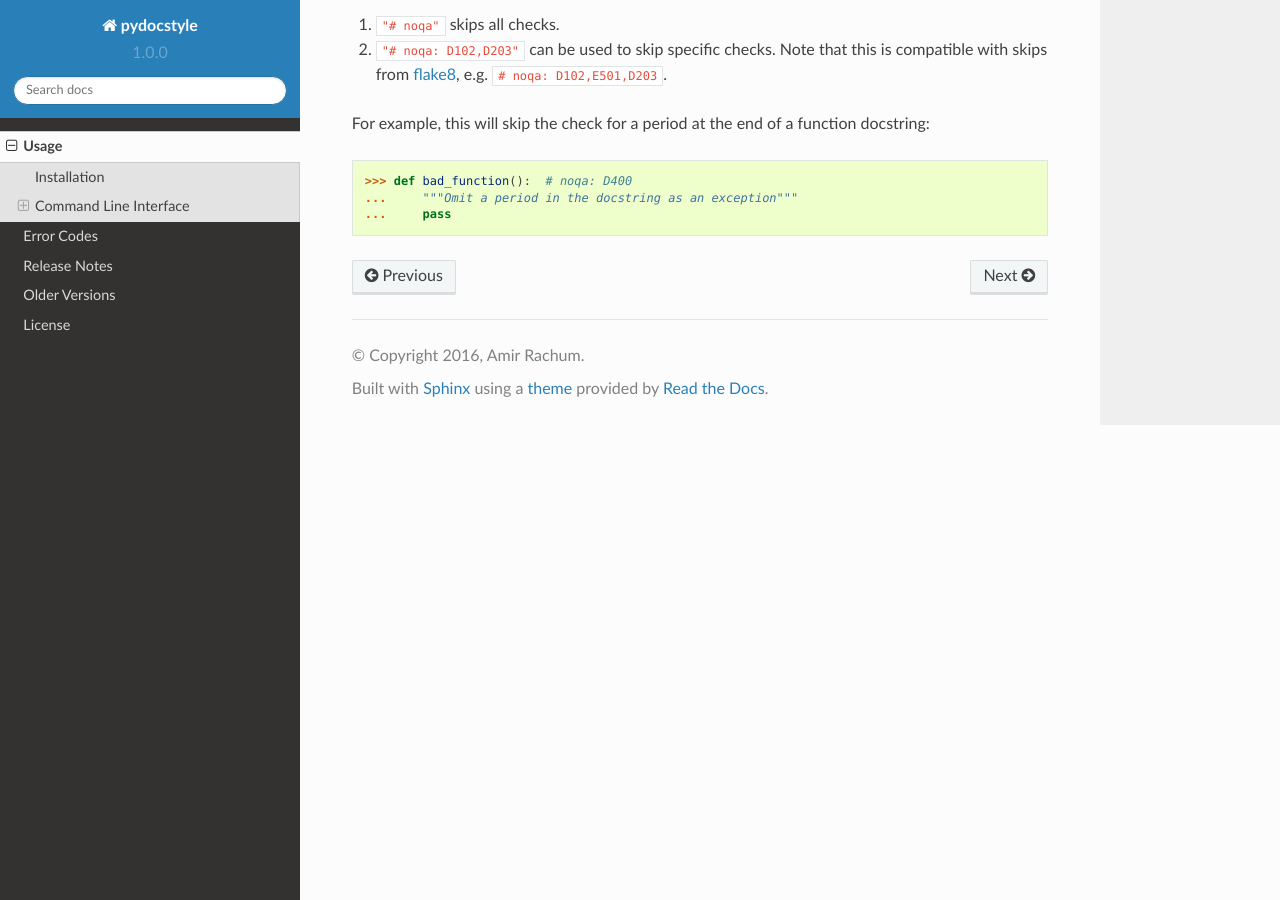
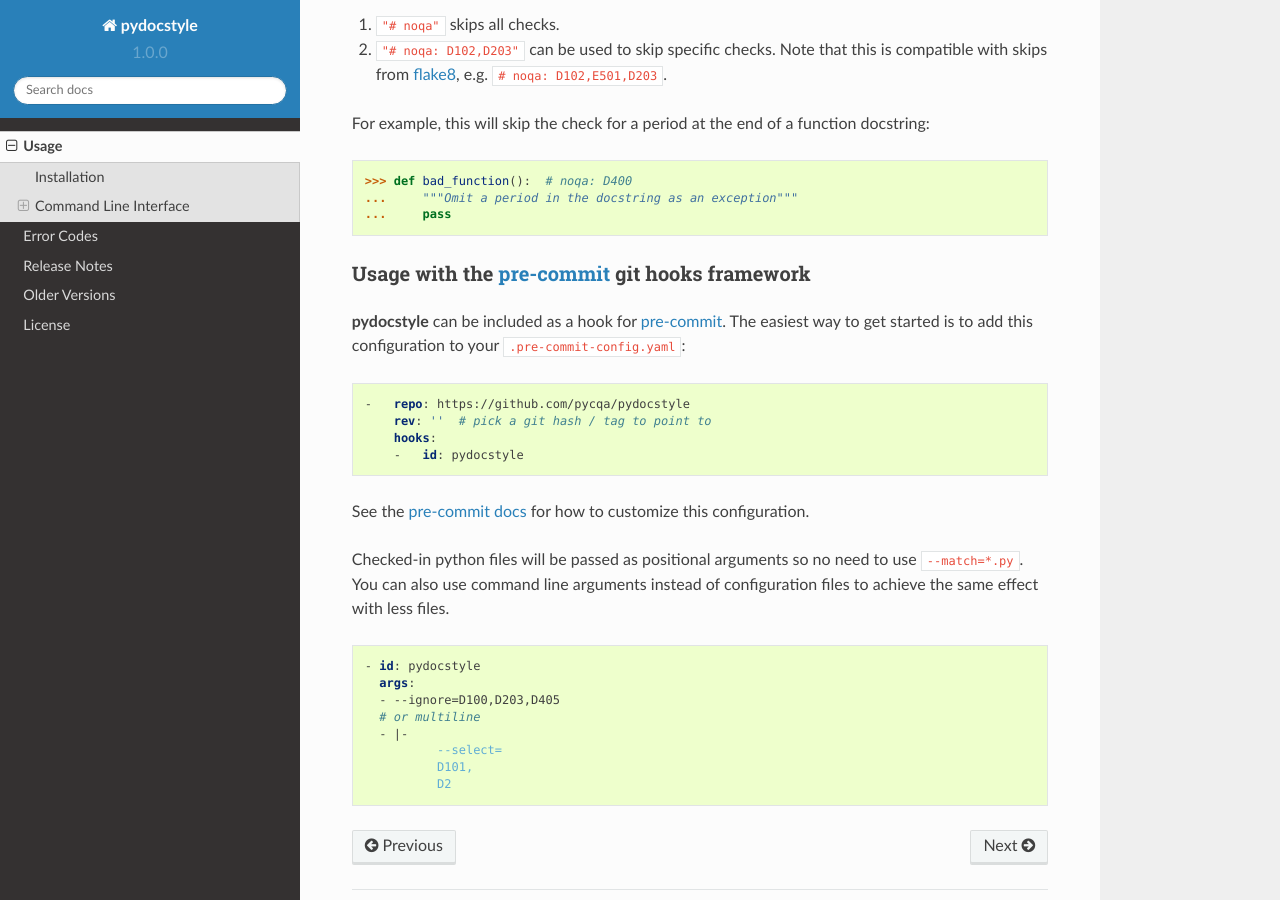
Before and after one commit to PyCQA/pydocstyle, a Sphinx documentation site: the page built from docs/usage.rst, in a window 1280 px wide and 900 px high, scrolled down 2168 px. Built offline with Sphinx 7.4.7 and the Read the Docs theme 2.0.0, drawn with Linux system fonts in a browser that asks for light colours; the version number is read from the project's files by our own code.

Commit message:
Document pre-commit usage

```diff
--- /dev/null
+++ b/docs/snippets/pre_commit.rst
@@ -0,0 +1,31 @@
+**pydocstyle** can be included as a hook for `pre-commit`_.  The easiest way to get
+started is to add this configuration to your ``.pre-commit-config.yaml``:
+
+.. code-block:: yaml
+
+    -   repo: https://github.com/pycqa/pydocstyle
+        rev: ''  # pick a git hash / tag to point to
+        hooks:
+        -   id: pydocstyle
+
+See the `pre-commit docs`_ for how to customize this configuration.
+
+Checked-in python files will be passed as positional arguments so no need to use ``--match=*.py``.
+You can also use command line arguments instead of configuration files
+to achieve the same effect with less files.
+
+.. code-block:: yaml
+
+    - id: pydocstyle
+      args:
+      - --ignore=D100,D203,D405
+      # or multiline
+      - |-
+              --select=
+              D101,
+              D2
+
+.. _pre-commit:
+    https://pre-commit.com/
+.. _pre-commit docs:
+    https://pre-commit.com/#pre-commit-configyaml---hooks
--- a/docs/usage.rst
+++ b/docs/usage.rst
@@ -23,3 +23,9 @@
 ^^^^^^^^^^^^^^^^^^^^^
 
 .. include:: snippets/in_file.rst
+
+
+Usage with the `pre-commit`_ git hooks framework
+^^^^^^^^^^^^^^^^^^^^^^^^^^^^^^^^^^^^^^^^^^^^^^^^
+
+.. include:: snippets/pre_commit.rst
```
